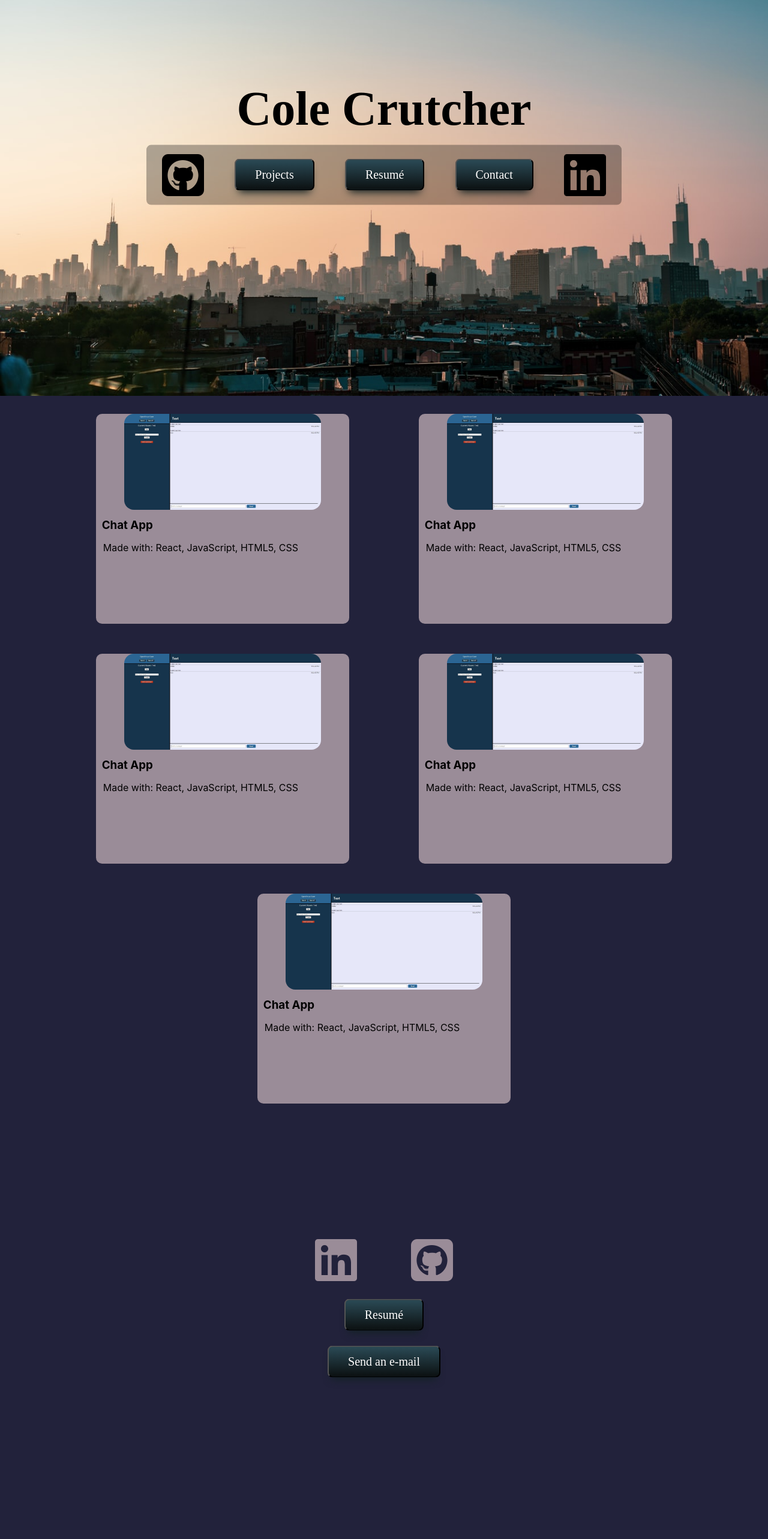
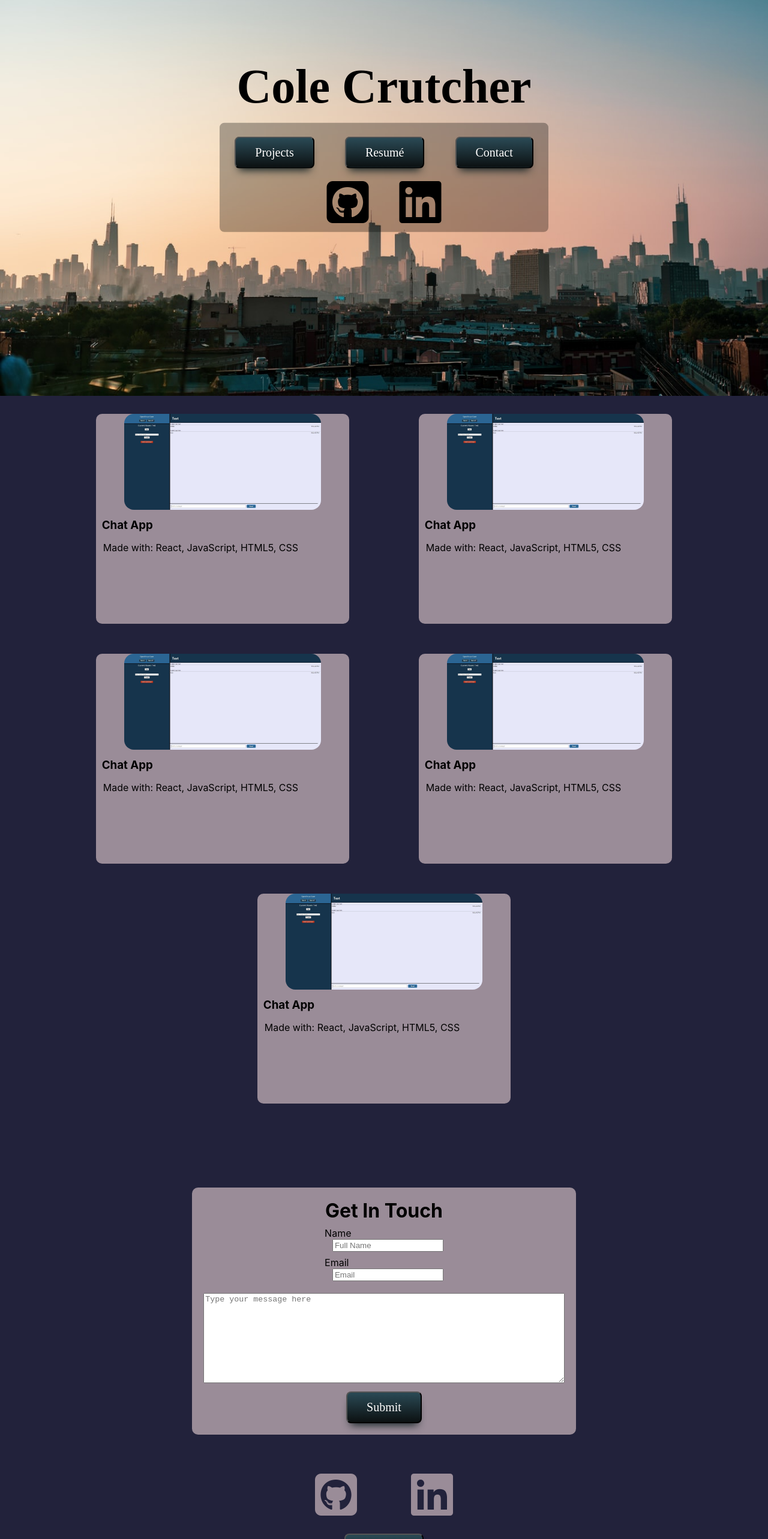
Before and after one commit to ccrutcher/portfolio, a React (Create React App) app: page / in a window 1280 px wide. Shown: the part 140-2706 px from the top of the page at 60% size. Before the commit the page ends 2480 px from the top, so only its background shows below. Built offline with nearby package versions, Linux system fonts and the light colour scheme.

Commit message:
Added contact form, made mobile-friendly, added environment variables

```diff
--- a/package.json
+++ b/package.json
@@ -6,6 +6,8 @@
     "@testing-library/jest-dom": "^4.2.4",
     "@testing-library/react": "^9.5.0",
     "@testing-library/user-event": "^7.2.1",
+    "dotenv": "^8.2.0",
+    "emailjs-com": "^3.1.0",
     "react": "^16.13.1",
     "react-dom": "^16.13.1",
     "react-github-button": "^0.1.11",
--- a/public/index.html
+++ b/public/index.html
@@ -13,6 +13,7 @@
       src="https://kit.fontawesome.com/765e2f861a.js"
       crossorigin="anonymous"
     ></script>
+
 
     <!--
       manifest.json provides metadata used when your web app is installed on a
--- a/src/App.css
+++ b/src/App.css
@@ -46,6 +46,6 @@ body {
 }
 
 .contact-section {
-  min-height: 60vh;
+  min-height: 40vh;
   background-color: #22223b;
 }
--- a/src/App.js
+++ b/src/App.js
@@ -1,6 +1,5 @@
 import React from 'react';
 
-import Navbar from './components/Navbar';
 import Main from './components/Main';
 import Projects from './components/Projects';
 import Contact from './components/Contact';
--- a/src/components/Contact.css
+++ b/src/components/Contact.css
@@ -1,14 +1,16 @@
 .contact-section {
   display: flex;
+  flex-direction: column;
   justify-content: center;
+  margin-top: 10vh;
 }
 
-.contact-container {
-  width: fit-content;
-  height: fit-content;
+.contact-contents{
   display: flex;
   flex-direction: column;
-  transform: translateY(85%);
+  align-items: center;
+  margin-top: 2.5vh;
+  margin-bottom: 5vh;
 }
 
 .resume {
@@ -19,7 +21,8 @@
 }
 
 .email {
-  margin-top: 25px;
+  margin-top: 5vh;
+  margin-bottom: 5vh;
   width: 100%;
   display: flex;
   justify-content: center;
@@ -43,6 +46,12 @@
   background: linear-gradient(to bottom, #0c1112 5%, #294752 100%);
   background-color: #0c1112;
 }
+
+.contact-outside-links {
+  display: flex;
+  flex-wrap: wrap;
+}
+
 .contact-button:active {
   position: relative;
   top: 1px;
--- a/src/components/Contact.js
+++ b/src/components/Contact.js
@@ -1,5 +1,8 @@
 import React, { Component } from 'react';
 import './Contact.css';
+import EmailForm from './EmailForm/Form.js'
+
+
 
 export class Contact extends Component {
   state = {};
@@ -7,9 +10,21 @@ export class Contact extends Component {
   render() {
     return (
       <div className='contact-section' id='contact'>
-        <div className='contact-container'>
+        <div className="email">
+          <EmailForm />
+        </div>
         <div className='contact-contents'>
           <div className='contact-outside-links'>
+
+            <a
+              className='contact-outside-link'
+              href='http://github.com/ccrutcher'
+              target='_blank'
+              rel='noopener noreferrer'
+            >
+              <i className='fab fa-github-square fa-5x contact-github'></i>
+            </a>
+
             <a
               className='contact-outside-link'
               href='https://www.linkedin.com/in/cole-crutcher-4333a0105'
@@ -18,15 +33,9 @@ export class Contact extends Component {
             >
               <i className='fab fa-linkedin fa-5x contact-linkedin'></i>
             </a>
-              <a
-                className='contact-outside-link'
-                href='http://github.com/ccrutcher'
-                target='_blank'
-                rel='noopener noreferrer'
-              >
-                <i className='fab fa-github-square fa-5x contact-github'></i>
-              </a>
+
           </div>
+
         <div className='resume'>
           <a
             href='https://pdfhost.io/v/PLLMi0k1z_dummypdf.pdf'
@@ -36,12 +45,6 @@ export class Contact extends Component {
             <button className='contact-button'>Resumé</button>
           </a>
         </div>
-            <div className='email'>
-              <a href='mailto:colejcrutcher@gmail.com'>
-                <button className='contact-button'>Send an e-mail</button>
-              </a>
-            </div>
-          </div>
         </div>
       </div>
     );
--- /dev/null
+++ b/src/components/EmailForm/Form.css
@@ -0,0 +1,70 @@
+.email-container{
+    background-color: #9a8c98;
+    padding: 1.5vw;
+    border-radius: 10px;
+    width: 50vw;
+    min-width: 200px;
+}
+
+.email-form {
+    display: flex;
+    flex-direction: column;
+}
+
+.header {
+    align-self: center;
+}
+
+#name-field {
+    margin-top: 1vh;
+    align-self: center;
+    display: flex;
+    flex-direction: column;
+}
+
+#name-input {
+    margin-left: 1vw;
+}
+
+#email-field {
+    margin-top: 1vh;
+    align-self: center;
+    display: flex;
+    flex-direction: column;
+}
+
+#email-input {
+    margin-left: 1vw;
+}
+
+#mailing-field {
+    margin-top: 2.5vh;
+    width: '100%';
+    height: '150px';
+}
+
+.submit-btn {
+    margin-top: 10px;
+    align-self: center;
+    box-shadow: 0px 10px 14px -7px #132224;
+    background: linear-gradient(to bottom, #294752 5%, #0c1112 100%);
+    background-color: #294752;
+    border-radius: 8px;
+    display: inline-block;
+    cursor: pointer;
+    color: #ffffff;
+    font-family: Bookman;
+    font-size: 20px;
+    padding: 13px 32px;
+    text-decoration: none;
+    text-shadow: 0px 1px 0px #142024;
+  }
+
+.result {
+    display: flex;
+    justify-content: center;
+}
+
+.result-message {
+    font-size: 50px;
+}
--- /dev/null
+++ b/src/components/EmailForm/Form.js
@@ -0,0 +1,86 @@
+import React, {useState} from 'react';
+import './Form.css'
+
+import emailjs, {init} from 'emailjs-com';
+init(process.env.REACT_APP_EMAIL_USER);
+
+export default function Form() {
+    const [emailBody, setEmailBody] = useState();
+    const [name, setName] = useState();
+    const [email, setEmail] = useState();
+
+    const [emailSent, setEmailSent] = useState(false)
+    const [success, setSuccess] = useState()
+
+    const handleBodyChange = (e) => {
+        setEmailBody(e.target.value)
+    }
+
+    const handleNameChange = (e) => {
+        setName(e.target.value)
+    }
+
+    const handleEmailChange = (e) => {
+        setEmail(e.target.value)
+    }
+
+    const handleSubmit = () => {
+        const serviceId = process.env.REACT_APP_SERVICE_ID;
+        const templateId = process.env.REACT_APP_TEMPLATE_ID;
+	    sendEmail(serviceId, templateId, {message_html: emailBody, from_name: name, reply_to: email})
+    }
+
+    const sendEmail = (serviceId ,templateId, variables) => {
+
+
+        emailjs.send(
+          serviceId, templateId,
+          variables
+          ).then(res => {
+            setSuccess(true)
+            setEmailSent(true)
+            console.log('Email successfully sent!')
+          })
+          // Handle errors here however you like, or use a React error boundary
+          .catch(err => {
+              setSuccess(false)
+              setEmailSent(true)
+              console.error('Something went wrong! This is our best guess:', err)
+            })
+      }
+
+    return (
+        <div className="email-container">
+            {emailSent
+                ?
+                    <div className="result">
+                        {success ? <div className="result-message">Email sent!</div> : <div className="result-message">Sorry, something went wrong.</div>}
+                    </div>
+                :
+                    <form className="email-form">
+                        <h1 className="header">Get In Touch</h1>
+                        <div id="name-field">
+                            <label>Name</label>
+                            <input type="text" id="name-input" name="user_name" autoComplete="off" placeholder="Full Name" onChange={(e) => handleNameChange(e)} required />
+                        </div>
+                        <div id="email-field">
+                            <label>Email</label>
+                            <input type="email" id="email-input" name="user_email" autoComplete="off" placeholder="Email" onChange={(e) => handleEmailChange(e)} required />
+                        </div>
+                        <div id="mailing-field">
+                            <textarea
+                                name="mailing-field"
+                                autoComplete="off"
+                                onChange={(e) => handleBodyChange(e)}
+                                placeholder="Type your message here"
+                                required
+                                value={emailBody}
+                                style={{width: '100%', height: '150px'}}
+                            />
+                        </div>
+                        <input type="button" value="Submit" className="submit-btn" onClick={handleSubmit} />
+                    </form>
+            }
+        </div>
+	)
+  }
--- a/src/components/Main.css
+++ b/src/components/Main.css
@@ -1,5 +1,6 @@
 .main-section {
   height: 100vh;
+  width: 100%;
   background-image: url('../imgs/photo-1534298261662-f8fdd25317db.jpg');
   background-repeat: no-repeat;
   background-size: cover;
@@ -37,28 +38,39 @@
   top: 45%;
   left: 50%;
   transform: translate(-50%, -45%);
-  min-width: 80vw;
-  max-width: 100vw;
+  width: 100%;
   align-items: center;
+  justify-content: center;
+}
+
+.link-holder {
+  display: flex;
+  flex-direction: row;
+  flex-wrap: wrap;
   justify-content: center;
 }
 
 .links {
   display: flex;
-  flex-direction: row;
-  flex-wrap: wrap;
+  flex-direction: column;
   width: fit-content;
   background-color: rgba(0, 0, 0, 0.3);
   border-radius: 8px;
   padding-top: 10px;
   padding-bottom: 10px;
-  max-width: 80vw;
 }
 
 .link {
   margin-left: 2vw;
   margin-right: 2vw;
   margin-top: 1vw;
+}
+
+.outside-links{
+  margin-top: 2vh;
+  width: fit-content;
+  align-self: center;
+  justify-self: center;
 }
 
 .outside-link {
--- a/src/components/Main.js
+++ b/src/components/Main.js
@@ -12,14 +12,7 @@ export class Main extends Component {
             <div className='my-name'>Cole Crutcher</div>
           </div>
           <div className='links'>
-            <a
-              className='outside-link'
-              href='http://github.com/ccrutcher'
-              target='_blank'
-              rel='noopener noreferrer'
-            >
-              <i className='fab fa-github-square fa-5x'></i>
-            </a>
+            <div className='link-holder'>
               <Link
                 className='link'
                 activeClass='active'
@@ -55,6 +48,19 @@ export class Main extends Component {
                   Contact
                 </button>
               </Link>
+            </div>
+
+
+
+            <div className="outside-links">
+              <a
+                className='outside-link'
+                href='http://github.com/ccrutcher'
+                target='_blank'
+                rel='noopener noreferrer'
+              >
+                <i className='fab fa-github-square fa-5x'></i>
+              </a>
               <a
                 className='outside-link'
                 href='https://www.linkedin.com/in/cole-crutcher-4333a0105'
@@ -66,6 +72,7 @@ export class Main extends Component {
             </div>
           </div>
         </div>
+      </div>
     );
   }
 }
--- a/src/components/Navbar.js
+++ /dev/null
@@ -1,47 +0,0 @@
-import React, { Component } from 'react';
-import { Link } from 'react-scroll';
-
-export class Navbar extends Component {
-  state = {};
-  render() {
-    return (
-      <div className='navbar'>
-        <Link
-          activeClass='active'
-          className='nav-link'
-          to='main'
-          spy={true}
-          smooth={true}
-          offset={0}
-          duration={500}
-        >
-          Main
-        </Link>
-        <Link
-          activeClass='active'
-          className='nav-link'
-          to='projects'
-          spy={true}
-          smooth={true}
-          offset={0}
-          duration={500}
-        >
-          Projects
-        </Link>
-        <Link
-          activeClass='active'
-          className='nav-link'
-          to='contact'
-          spy={true}
-          smooth={true}
-          offset={0}
-          duration={500}
-        >
-          Contact
-        </Link>
-      </div>
-    );
-  }
-}
-
-export default Navbar;
```
Also changed, not shown: 2 other files (tests, documents, lock files or other folders). Lines whose indentation alone changed are shown as unchanged.
